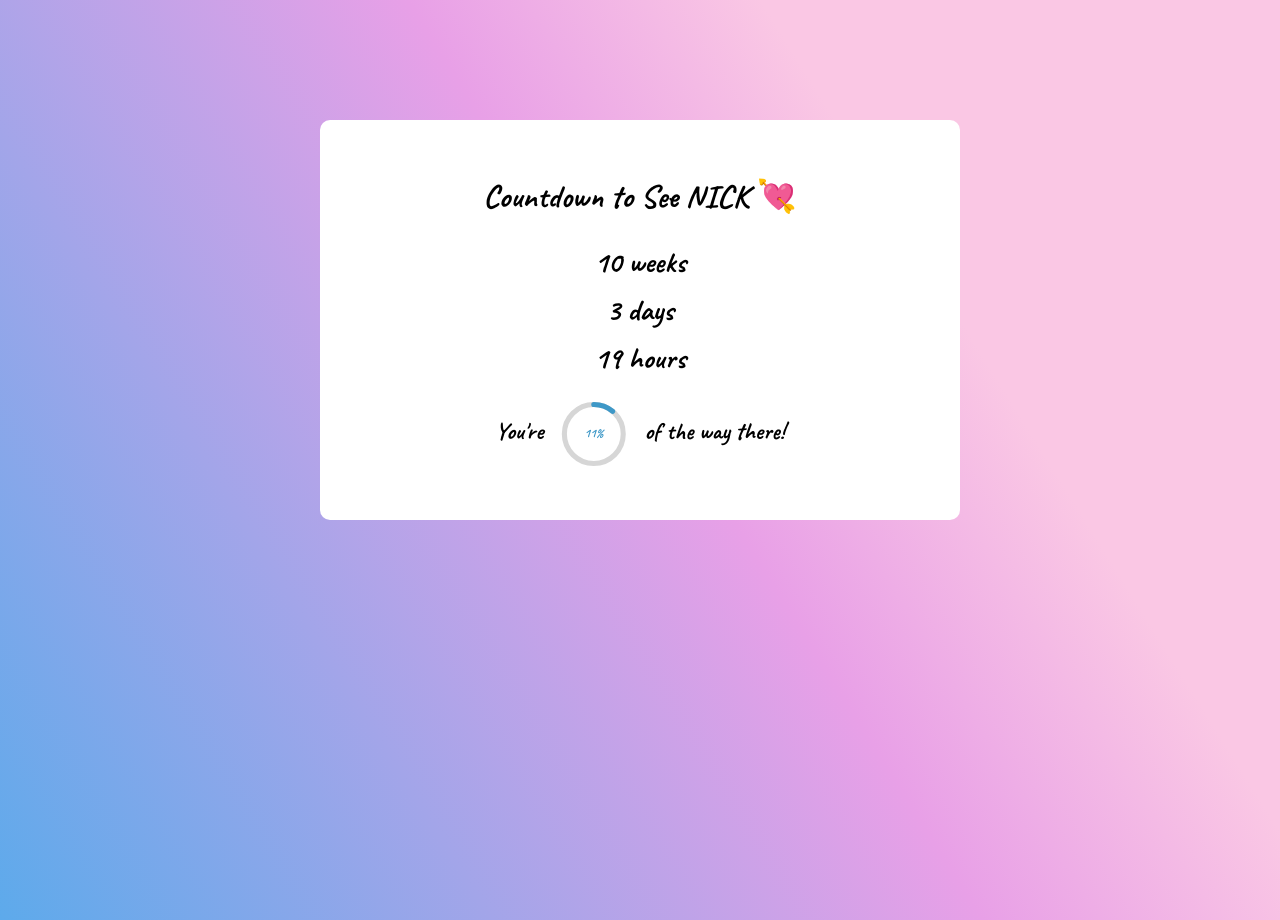
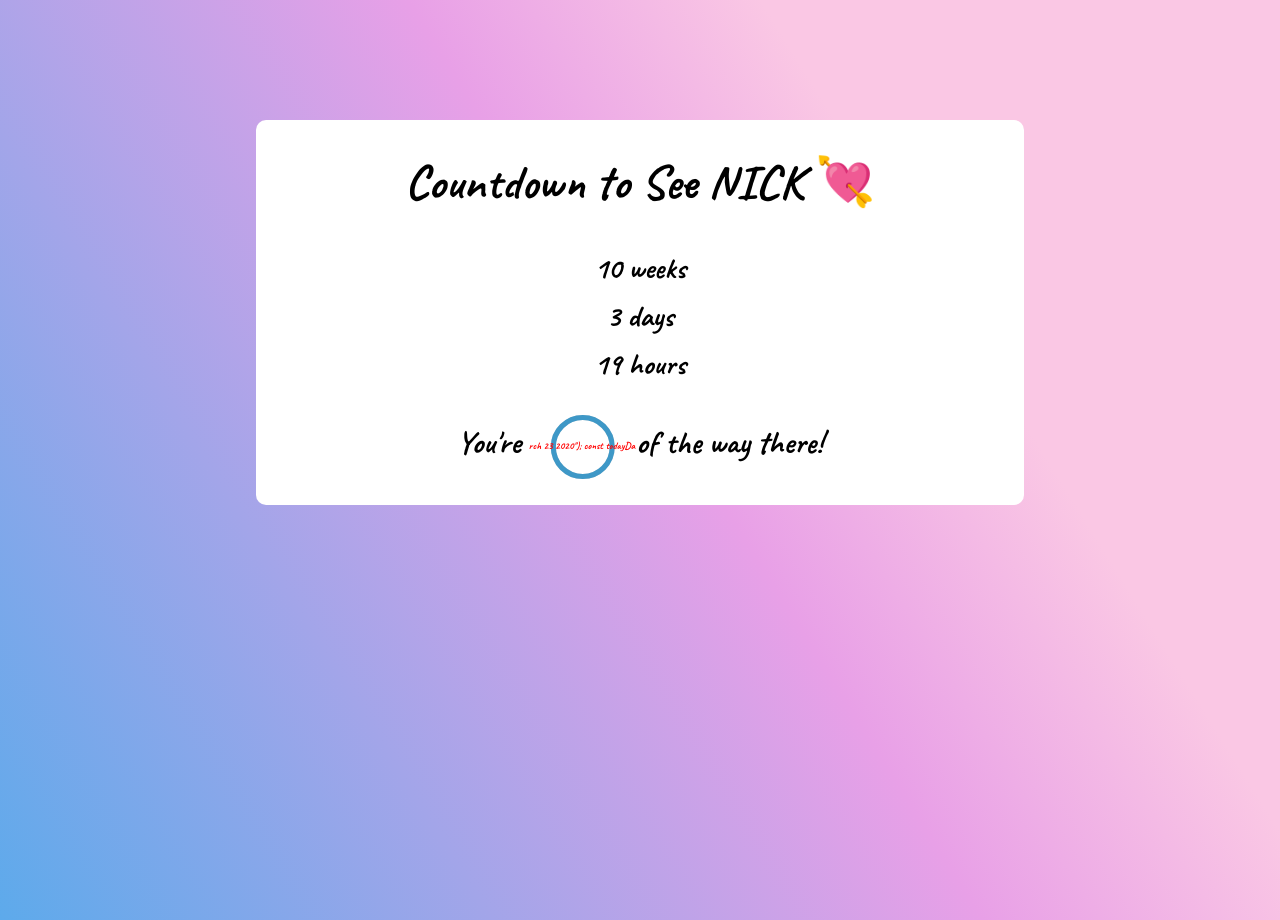
Before and after one commit to brykka/countdown-react, a React (Create React App) app: page / in a window 1280 px wide. Built offline with nearby package versions, Linux system fonts and the light colour scheme.

Commit message:
moving components around

```diff
--- a/src/App.css
+++ b/src/App.css
@@ -1,6 +1,14 @@
 h1, h2 {
   text-align: center;
   font-family: 'Caveat', cursive;
+}
+
+h1 {
+  font-size: 3em;
+}
+
+h2 {
+  font-size: 2em;
 }
 
 body {
@@ -26,12 +34,12 @@ background: linear-gradient(58deg, rgba(93,170,235,1) 0%, rgba(232,160,231,1) 53
 .app {
   border-radius: 10px;
   background-color: white;
-  width: 50vw;
+  width: 60%;
   display: flex;
   justify-content: center;
   flex-direction: column;
   margin: 0 auto;
-  height: 50vh;
+  height: 50%;
   margin-top: 15vh;
 }
 
--- a/src/App.js
+++ b/src/App.js
@@ -1,8 +1,10 @@
 import React, { useEffect, useState } from "react";
 import ReactDOM from "react-dom";
 import "./App.css";
-import { CircularProgressbar } from 'react-circular-progressbar';
+import "./CircularProgressbar.js";
+import { CircularProgressbar, buildStyles } from 'react-circular-progressbar';
 import 'react-circular-progressbar/dist/styles.css';
+import { getPercentageDone } from "./GetPercentageDone.js";
 
 function CountdownTimer() {
   const calculateTimeLeft = () => {
@@ -47,31 +49,39 @@ function CountdownTimer() {
     );
   });
 
-
-  const startDate = +new Date("January 4 2020");
-  const finishDate = +new Date("March 23 2020");
-  const todayDate = +new Date();
-  const percentageDone = Math.floor(100 * (todayDate - startDate) / (finishDate - startDate)) ;
-
-
-  let todayDay = +new Date().getDay;
-
-  let dateNights = 0;
-    while (todayDate < startDate && todayDate > finishDate) {
-      if (todayDay === 6) dateNights++;
-    }
-
   return (
     <div class="app">
       <h1>Countdown to See NICK 💘 </h1>
       {timerComponents.length ? timerComponents : <span>Time To See NICK</span>}
-      <h2>You're <CircularProgressbar value={percentageDone} text={`${percentageDone}%`} /> of the way there!</h2>
+      <h2>You're <CircularProgressbar
+  value={getPercentageDone}
+  text={`${getPercentageDone}%`}
+  styles={buildStyles({
+  // Rotation of path and trail, in number of turns (0-1)
+  rotation: 0.25,
 
+  // Whether to use rounded or flat corners on the ends - can use 'butt' or 'round'
+  strokeLinecap: 'butt',
 
+  // Text size
+  textSize: '16px',
+
+  // How long animation takes to go from one percentage to another, in seconds
+  pathTransitionDuration: 0.5,
+
+  // Can specify path transition in more detail, or remove it entirely
+  // pathTransition: 'none',
+
+  // Colors
+  pathColor: `rgba(62, 152, 199, ${getPercentageDone})`,
+  textColor: 'red',
+  trailColor: '#d6d6d6',
+  backgroundColor: '#3e98c7',
+  })}
+/>
+ of the way there!</h2>
     </div>
-  );
-}
-
-
+    );
+  }
 
 export default CountdownTimer;
--- /dev/null
+++ b/src/CircularProgressbar.js
@@ -0,0 +1,34 @@
+// import React, { useEffect, useState } from "react";
+// import ReactDOM from "react-dom";
+// import "./App.css";
+
+
+// <CircularProgressbar
+//   value={getPercentageDone}
+//   text={`${getPercentageDone}%`}
+//   styles={buildStyles({
+//   // Rotation of path and trail, in number of turns (0-1)
+//   rotation: 0.25,
+
+//   // Whether to use rounded or flat corners on the ends - can use 'butt' or 'round'
+//   strokeLinecap: 'butt',
+
+//   // Text size
+//   textSize: '16px',
+
+//   // How long animation takes to go from one percentage to another, in seconds
+//   pathTransitionDuration: 0.5,
+
+//   // Can specify path transition in more detail, or remove it entirely
+//   // pathTransition: 'none',
+
+//   // Colors
+//   pathColor: `rgba(62, 152, 199, ${getPercentageDone})`,
+//   textColor: 'red',
+//   trailColor: '#d6d6d6',
+//   backgroundColor: '#3e98c7',
+//   })}
+// />
+
+
+// export default CircularProgressbar;
--- /dev/null
+++ b/src/GetPercentageDone.js
@@ -0,0 +1,21 @@
+import React, { useEffect, useState } from "react";
+import ReactDOM from "react-dom";
+import "./App.css";
+
+
+function getPercentageDone(props) {
+  const startDate = +new Date("January 4 2020");
+  const finishDate = +new Date("March 23 2020");
+  const todayDate = +new Date();
+  const percentageDone = Math.floor(100 * (todayDate - startDate) / (finishDate - startDate)) ;
+
+  return percentageDone
+  // let todayDay = +new Date().getDay;
+
+  // let dateNights = 0;
+  //   while (todayDate < startDate && todayDate > finishDate) {
+  //     if (todayDay === 6) dateNights++;
+  //   }
+}
+
+export {getPercentageDone};
```
